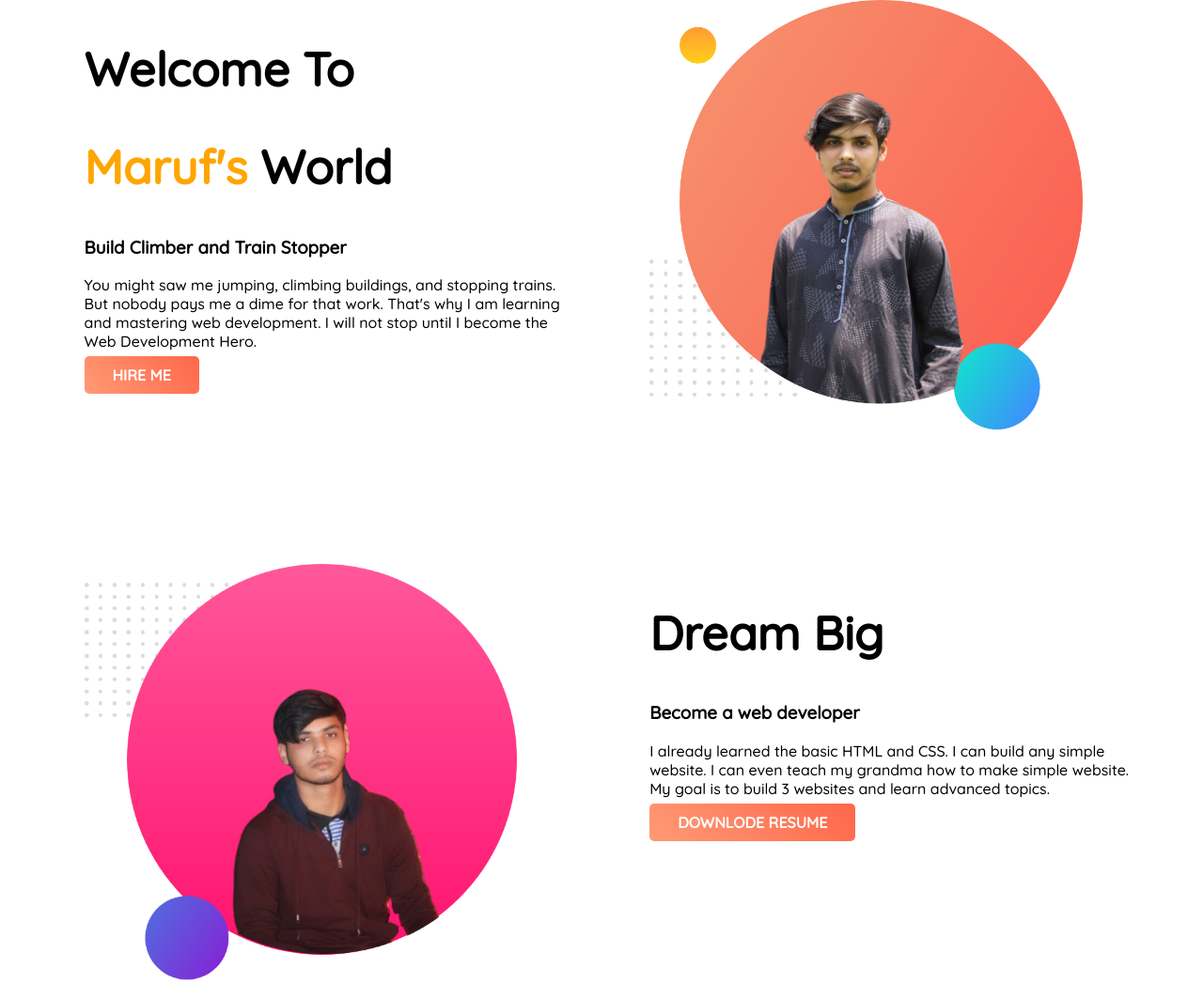
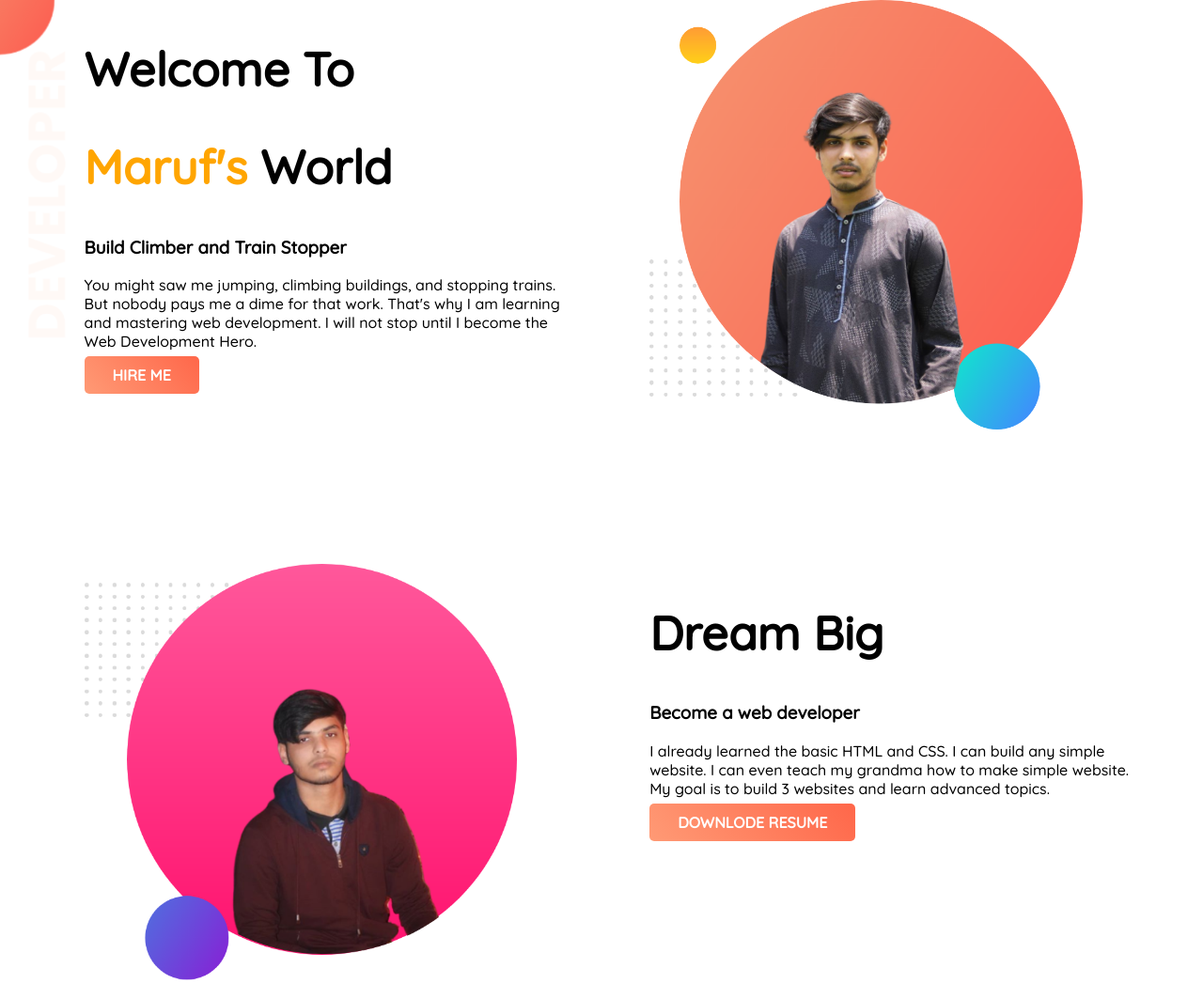
Before and after one commit to marufhosen/Web-Portfolio, a plain HTML site: page index.html in a window 1280 px wide. Shown: the whole page at 94% size. Drawn offline with Linux system fonts and the light colour scheme.

Commit message:
again change

```diff
--- a/src/style/style.css
+++ b/src/style/style.css
@@ -3,7 +3,7 @@ body{
     margin: 0;
 }
 .banner{
-    background: url('src/images/top-banner.png') no-repeat;
+    background: url('/src/images/top-banner.png') no-repeat;
     height: 500px;
 }
 h1{
```
